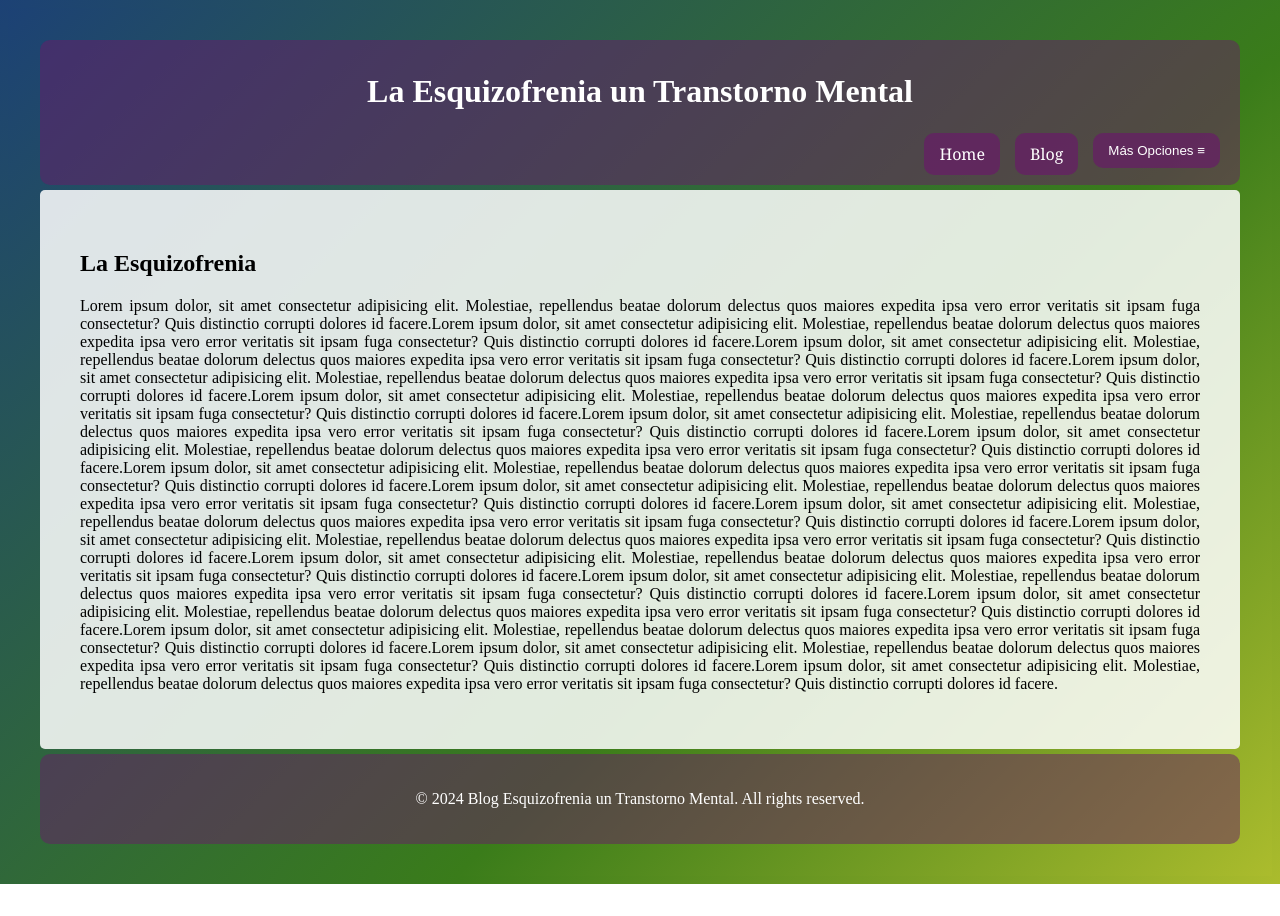
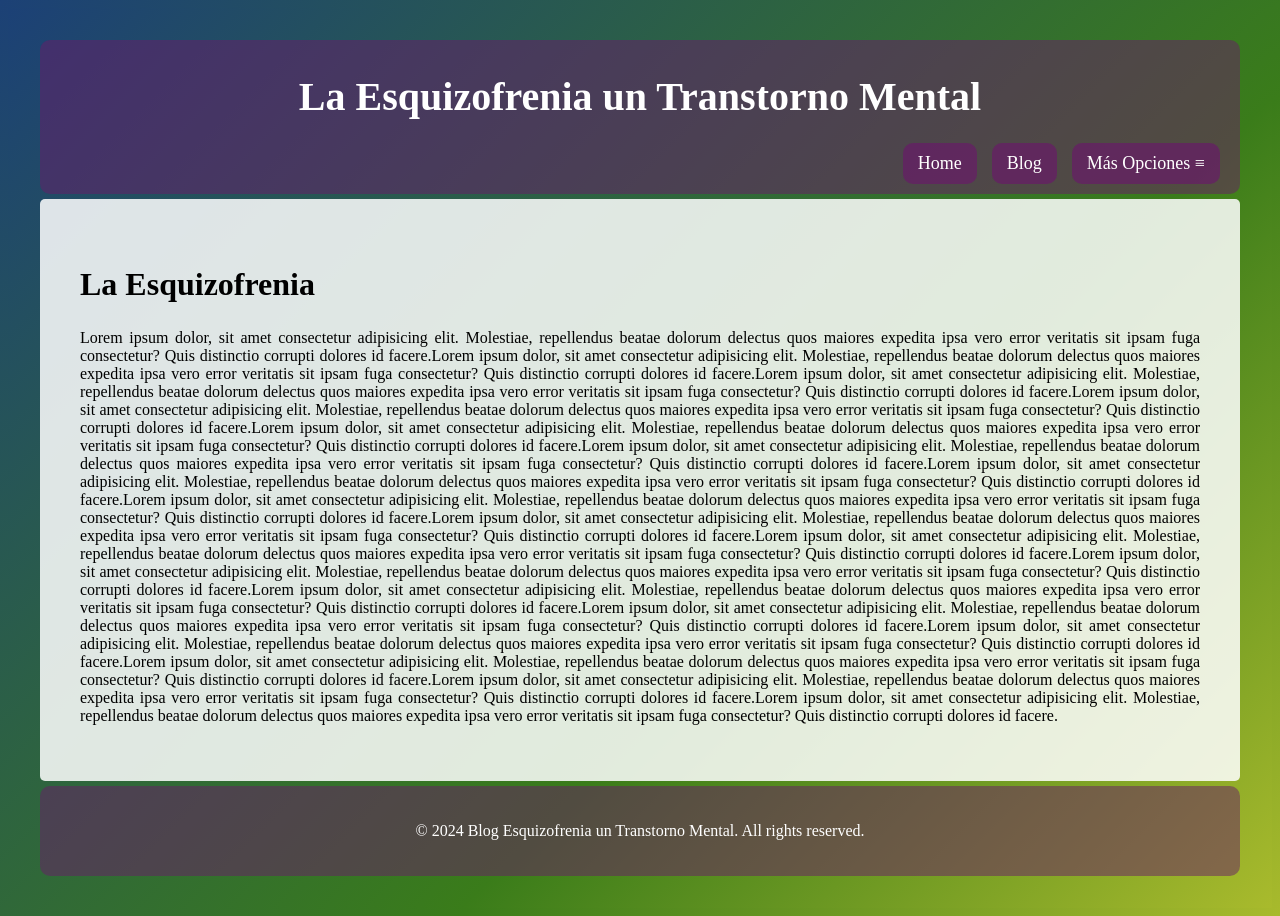
Before and after one commit to Haluuuu/Blog, a React (Vite) app: page / in a window 1280 px wide. Before the commit the page ends 884 px from the top, so only its background shows below. Built offline with nearby package versions, Linux system fonts and the light colour scheme.

Commit message:
Mejoras de estilo

```diff
--- a/src/index.css
+++ b/src/index.css
@@ -10,9 +10,11 @@ html, body {
   #3a7c1a, /* Verde vibrante para la distorsión perceptual */
   #ffeb3b, /* Amarillo brillante para euforia o lucidez */
   #6a0dad  /* Púrpura para misterio y confusión */
+
 );
 background-size: 400% 400%;
 animation: gradientAnimation 15s ease infinite;
+font-family: "Playfair Display", serif;
 }
 
 @keyframes gradientAnimation {
@@ -41,25 +43,40 @@ header {
     top: 0; /* Fijarlo en la parte superior */
     z-index: 1000;
     margin-bottom: 5px;
-
+    font-family: "Playfair Display", serif;
 }
 
 h1{
   margin: 2%;
   text-align: center;
   justify-content: center;
+  font-size: 2.5rem;
+  font-family: "Playfair Display", serif;
+  color:rgb(255, 255, 255)
 }
+
+h2{
+  font-family: "Playfair Display", serif;
+  font-size: 2rem;
+}
+
 
 nav {
   display: flex; /* Organizar en fila */
   justify-content: right; /* Centrar horizontalmente */
   gap: 15px; /* Espaciado entre los botones */
   flex-wrap: wrap; /* Permitir que los botones se envuelvan en varias filas */
-  font-family:Georgia, 'Times New Roman', Times, serif ;
+
+}
+
+.p{
+ font-size:larger ;
+
 }
 
 nav .button,
 nav .dropdown-button {
+  font-family: "Playfair Display", serif;
   padding: 10px 15px; /* Espaciado interno para los botones */
   color: white; /* Color del texto */
   text-decoration: none; /* Sin subrayado */
@@ -68,6 +85,8 @@ nav .dropdown-button {
   background-color:  rgba(105, 28, 105, 0.7); /* Color de fondo */ /* Color de fondo del botón */
   transition: background-color 0.3s; /* Transición de color */
   cursor: pointer; /* Cambiar el cursor a puntero */
+  font-size: large;
+
 }
 
 /* Color de fondo al pasar el mouse */
@@ -79,6 +98,7 @@ nav .dropdown-button:hover {
 /* Estilos del menú desplegable */
 .dropdown {
   position: relative; /* Permitir que el menú se posicione en relación a este contenedor */
+
 }
 
 .dropdown-menu {
@@ -136,3 +156,25 @@ footer {
   text-align: center; /* Centrar el texto */
   margin-top: 5px;
 }
+
+
+.grid-contenedor {
+  display: grid;
+  grid-template-columns: 1fr 1fr; /* Divide en dos columnas iguales */
+  gap: 20px; /* Espacio entre las columnas */
+  align-items: center; /* Alinea verticalmente las columnas */
+}
+
+.imagen img {
+  width: 100%;
+  height: auto;
+}
+
+/* Ajuste en pantallas pequeñas */
+@media (max-width: 768px) {
+  .grid-contenedor {
+    grid-template-columns: 1fr; /* Cambia a una columna en pantallas pequeñas */
+  }
+}
+
+.ne{  font-weight: bold;}
```
